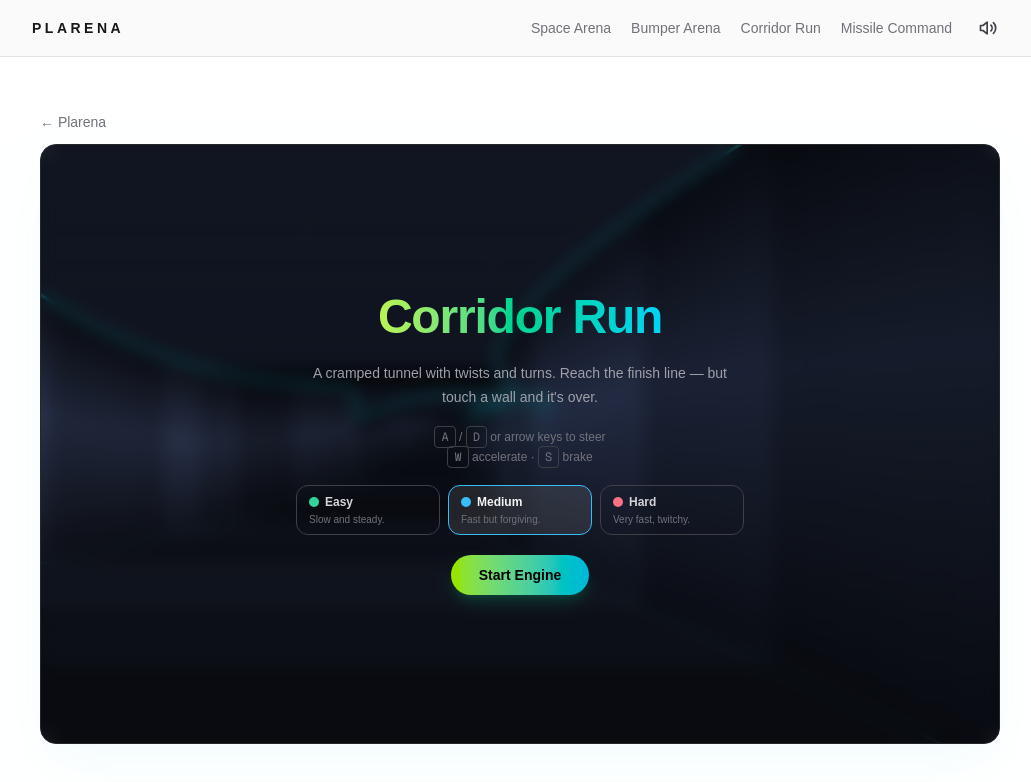
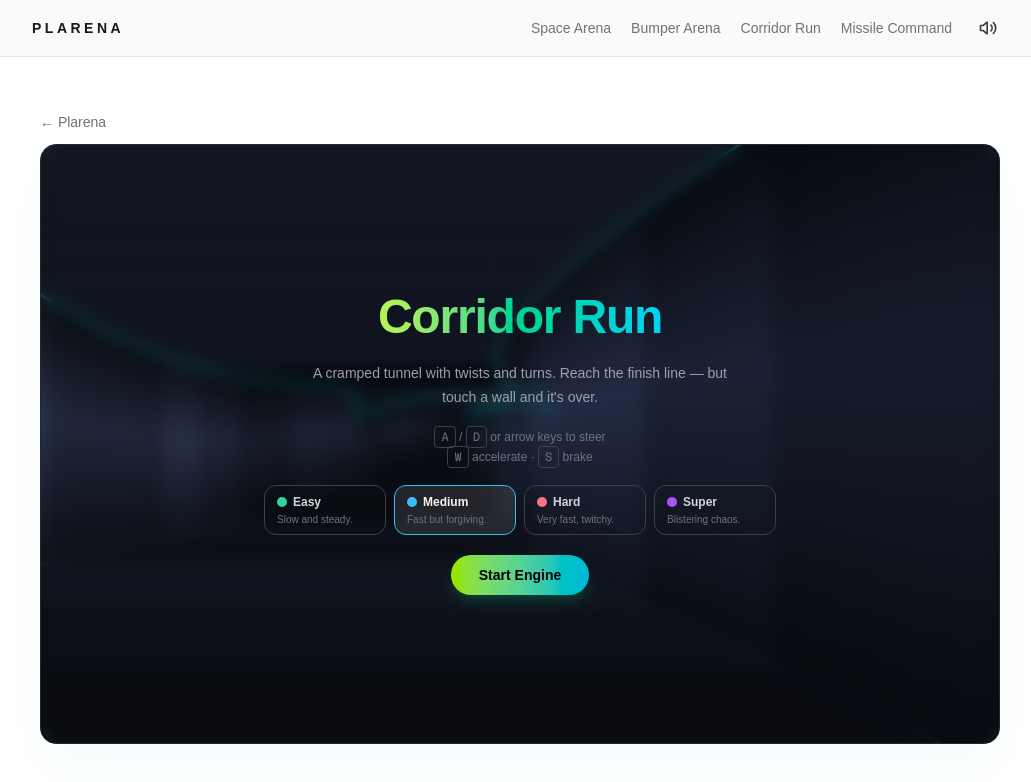
Before and after one commit to ayushkpai/plarena, a Next.js app: page /games/corridor-run in a window 1280 px wide. Shown: the top 782 px of the page, without its empty margins (120-1151 px from the left). Built offline with nearby package versions, Linux system fonts and the light colour scheme.

Commit message:
Add Super difficulty to Corridor Run

```diff
--- a/src/game/corridor-run.tsx
+++ b/src/game/corridor-run.tsx
@@ -95,6 +95,23 @@ const DIFFICULTIES: Difficulty[] = [
       steerAcc: 5200,
       latDrag: 2.8,
       maxLat: 1250,
+    },
+  },
+  {
+    id: "super",
+    name: "Super",
+    blurb: "Blistering chaos.",
+    accent: "#a855f7",
+    accentDim: "rgba(168, 85, 247, 0.25)",
+    stats: {
+      maxSpeed: 1000,
+      minSpeed: 90,
+      accel: 700,
+      brake: 600,
+      coast: 140,
+      steerAcc: 6000,
+      latDrag: 1.8,
+      maxLat: 1600,
     },
   },
 ];
@@ -446,7 +463,7 @@ function DifficultyPicker({
   onSelect: (id: string) => void;
 }) {
   return (
-    <div className="flex w-full max-w-md gap-2">
+    <div className="flex w-full max-w-lg gap-2">
       {DIFFICULTIES.map((d) => {
         const active = d.id === difficulty.id;
         return (
```
